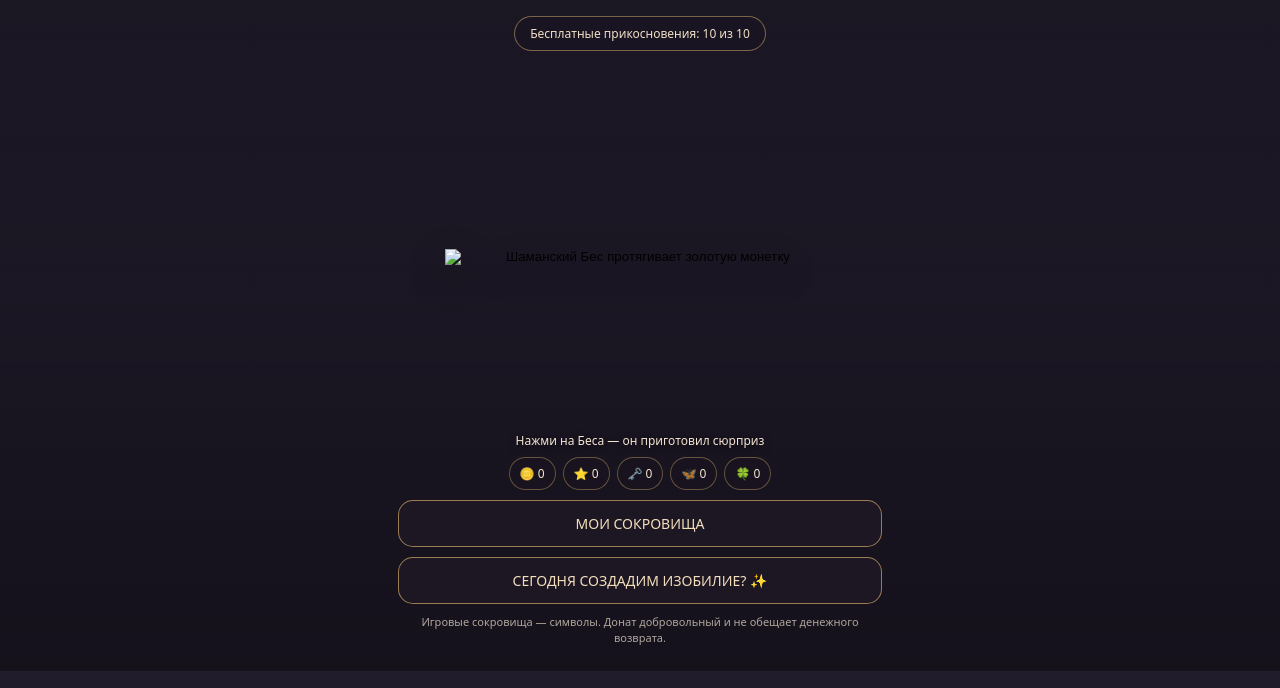
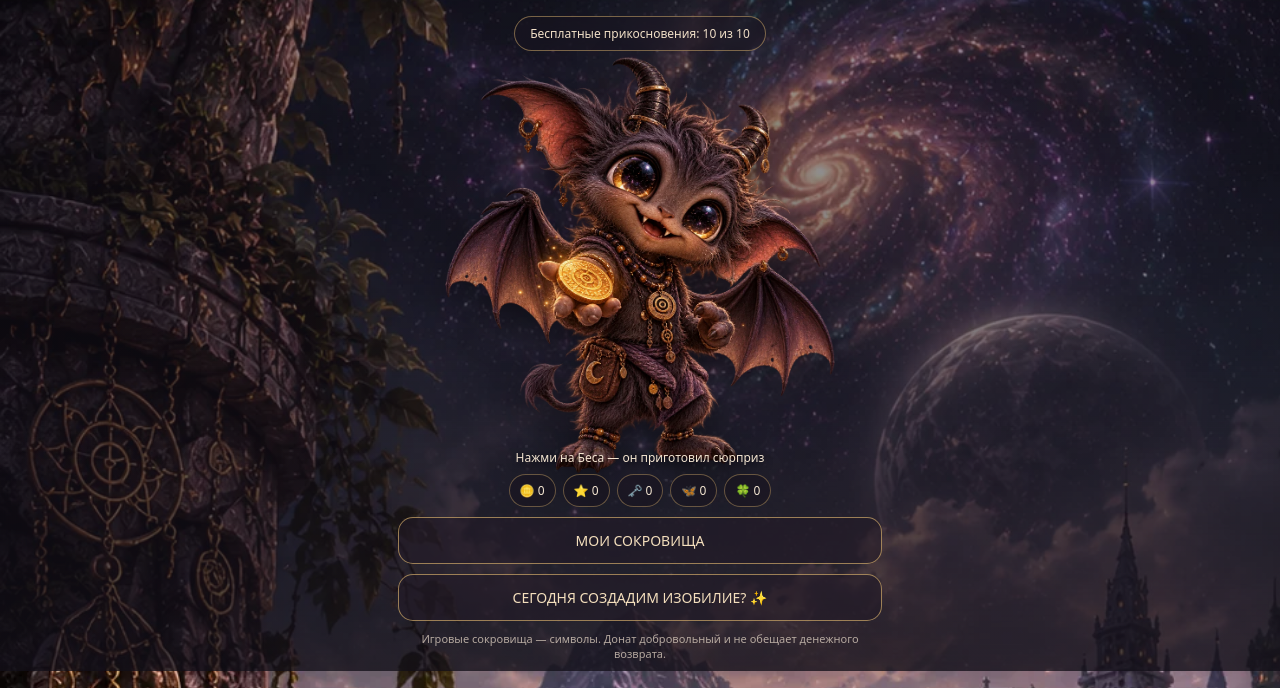
Before and after one commit to aloha-astioha/Krugovorot, a plain HTML site: page index.html in a window 1280 px wide. Shown: the part 129-817 px from the top of the page. Drawn offline with Linux system fonts and the light colour scheme.

Commit message:
Update index.html

```diff
--- a/index.html
+++ b/index.html
@@ -12,7 +12,7 @@
     body {
       margin:0; min-height:100svh; color:var(--cream);
       font-family: Georgia, "Times New Roman", serif;
-      background:#211c2b url("assets/city-bg.webp") center center / cover fixed no-repeat;
+      background:#211c2b url("city-bg.webp") center center / cover fixed no-repeat;
       overflow-x:hidden;
     }
     body::before {
@@ -64,7 +64,7 @@
 
     <section class="scene">
       <button class="imp-button" id="tapImp" aria-label="Нажми на Шаманского Беса">
-        <img src="assets/shaman-bes.webp" alt="Шаманский Бес протягивает золотую монетку">
+        <img src="shaman-bes.webp" alt="Шаманский Бес протягивает золотую монетку">
       </button>
       <div class="tap-hint" id="hint">Нажми на Беса — он приготовил сюрприз</div>
     </section>
```
